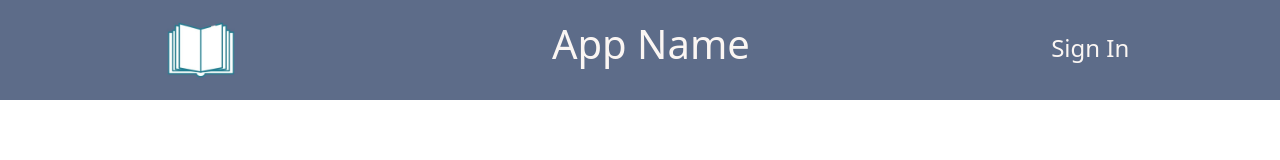
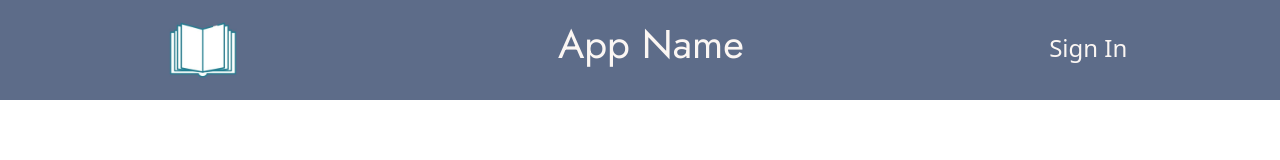
Before and after one commit to tbsdvl/react-research-app, a React app: page / in a window 1280 px wide. Shown: the top 160 px of the page. Built offline with nearby package versions, Linux system fonts and the light colour scheme.

Commit message:
Setup form component and update header title's font family

```diff
--- a/public/index.html
+++ b/public/index.html
@@ -4,6 +4,9 @@
 <head>
   <meta charset="UTF-8" />
   <meta name="viewport" content="width=device-width, initial-scale=1, shrink-to-fit=no">
+  <link rel="preconnect" href="https://fonts.googleapis.com">
+  <link rel="preconnect" href="https://fonts.gstatic.com" crossorigin>
+  <link href="https://fonts.googleapis.com/css2?family=Jost&family=Open+Sans&display=swap" rel="stylesheet" type="text/css">
   <title>React Launchpad App</title>
 </head>
 
--- a/src/App.js
+++ b/src/App.js
@@ -1,14 +1,18 @@
 import React from "react";
 import styles from "./styles/app.module.css";
-import Header from "./components/Header";
-
+import { BrowserRouter, Routes, Route } from "react-router-dom";
+import Home from "./views/home";
 
 const App = () => {
 
     return (
-        <div id="app" className={styles.app}>
-            <Header />
-        </div>
+        <BrowserRouter>
+            <div id="app" className={styles.app}>
+                <Routes>
+                    <Route exact path="/" element={<Home />} />
+                </Routes>
+            </div>
+        </BrowserRouter>
     );
 };
 
--- a/src/components/Form/index.js
+++ b/src/components/Form/index.js
@@ -1 +1,12 @@
 import React from "react";
+
+const Form = (props) => {
+
+    return (
+        <section id="form-container" className=".container">
+
+        </section>
+    );
+};
+
+export default Form;
--- a/src/styles/header.module.css
+++ b/src/styles/header.module.css
@@ -5,6 +5,7 @@
 .title {
     color: #FBF6F3;
     padding-top: 20px;
+    font-family: 'Jost', sans-serif !important;
 }
 
 .signin {
--- /dev/null
+++ b/src/styles/login.module.css
@@ -0,0 +1,3 @@
+.login {
+    background-color: #FBF6F3;
+}
--- /dev/null
+++ b/src/views/home/index.js
@@ -0,0 +1,19 @@
+import React from 'react';
+import styles from "../../styles/login.module.css";
+import Header from "../../components/Header";
+import Form from "../../components/Form";
+
+const Home = () => {
+    // Need to check if user is authenticated
+    // If authenticated, send a header with the link to the profile,
+    // and the search page component in place of the login/signup form
+
+    return (
+        <div className={styles.login} >
+            <Header />
+            <Form />
+        </div>
+    );
+};
+
+export default Home;
--- a/src/views/login/index.js
+++ /dev/null
@@ -1 +0,0 @@
-import React from 'react';
```
